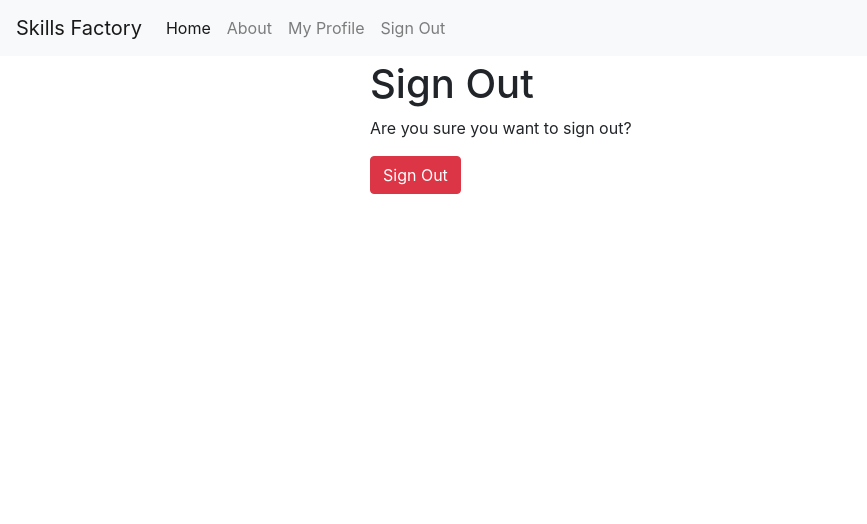
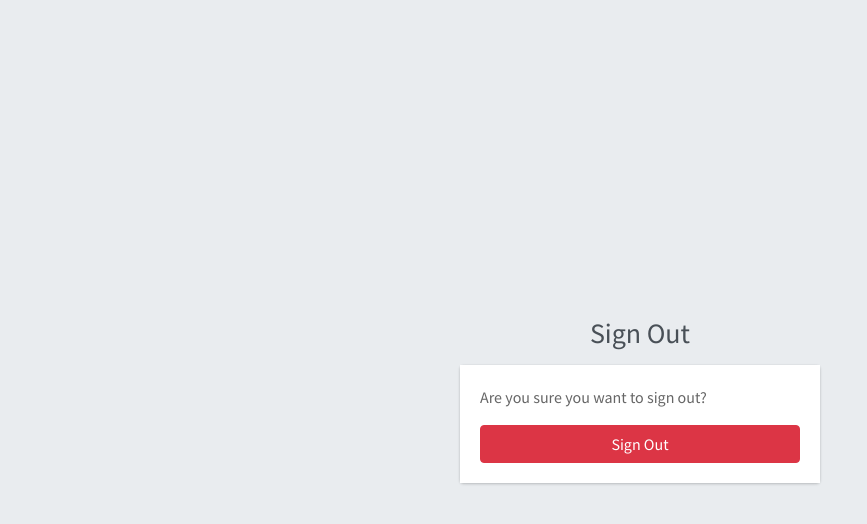
Before and after one commit to dcopm999/skills_factory, a Django app: page /accounts/logout/ in a window 1280 px wide. Shown: the top 524 px of the page, without its empty margins (0-867 px from the left). Run offline with Django 3.2, Linux system fonts and the light colour scheme; the visitor is signed in with stand-in values (Sample User, id 1); some libraries are stand-ins or nearby versions.

Commit message:
* skills_factory/templates/account/logout.html: Changed logout template

```diff
--- a/skills_factory/templates/account/logout.html
+++ b/skills_factory/templates/account/logout.html
@@ -1,21 +1,28 @@
-{% extends "account/base.html" %}
+{% extends "account/base3.html" %}
 
 {% load i18n %}
 
 {% block head_title %}{% trans "Sign Out" %}{% endblock %}
 
 {% block inner %}
-<h1>{% trans "Sign Out" %}</h1>
+<div class="login-logo">
+  <h3><a href="{% url 'home' %}">{% trans 'Sign Out' %}</a></h3>
+</div>
 
+<div class="card">
+  <div class="card-body login-card-body">
+      <!-- /.social-auth-links -->
+      <form method="post" action="{% url 'account_logout' %}">
 	<p>{% trans 'Are you sure you want to sign out?' %}</p>
-
-<form method="post" action="{% url 'account_logout' %}">
 	{% csrf_token %}
 	{% if redirect_field_value %}
 	<input type="hidden" name="{{ redirect_field_name }}" value="{{ redirect_field_value }}"/>
 	{% endif %}
-  <button class="btn btn-danger" type="submit">{% trans 'Sign Out' %}</button>
+	<button class="btn btn-danger btn-block" type="submit">{% trans 'Sign Out' %}</button>
       </form>
+  </div>
+  <!-- /.login-card-body -->
 
+</div>
 
 {% endblock %}
```
Lines whose indentation alone changed are shown as unchanged.
